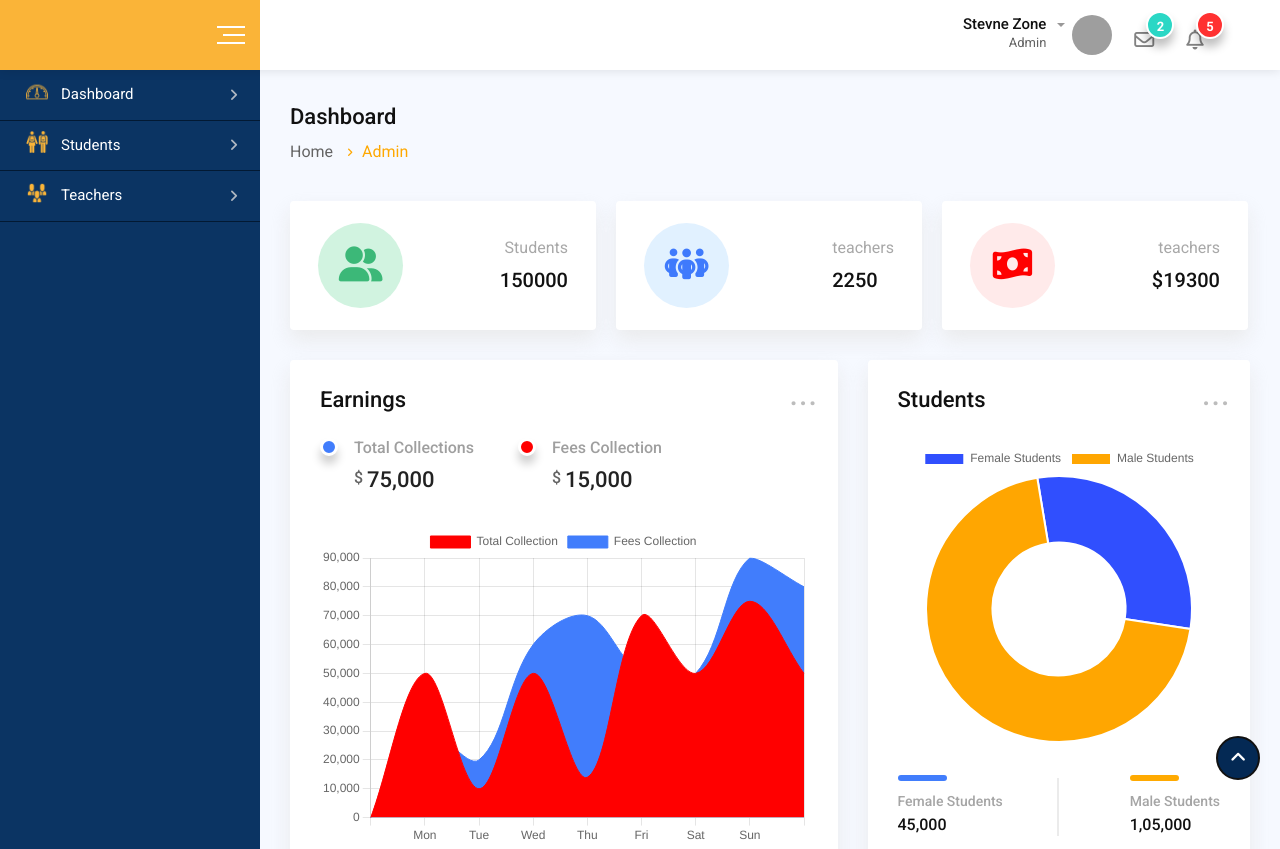
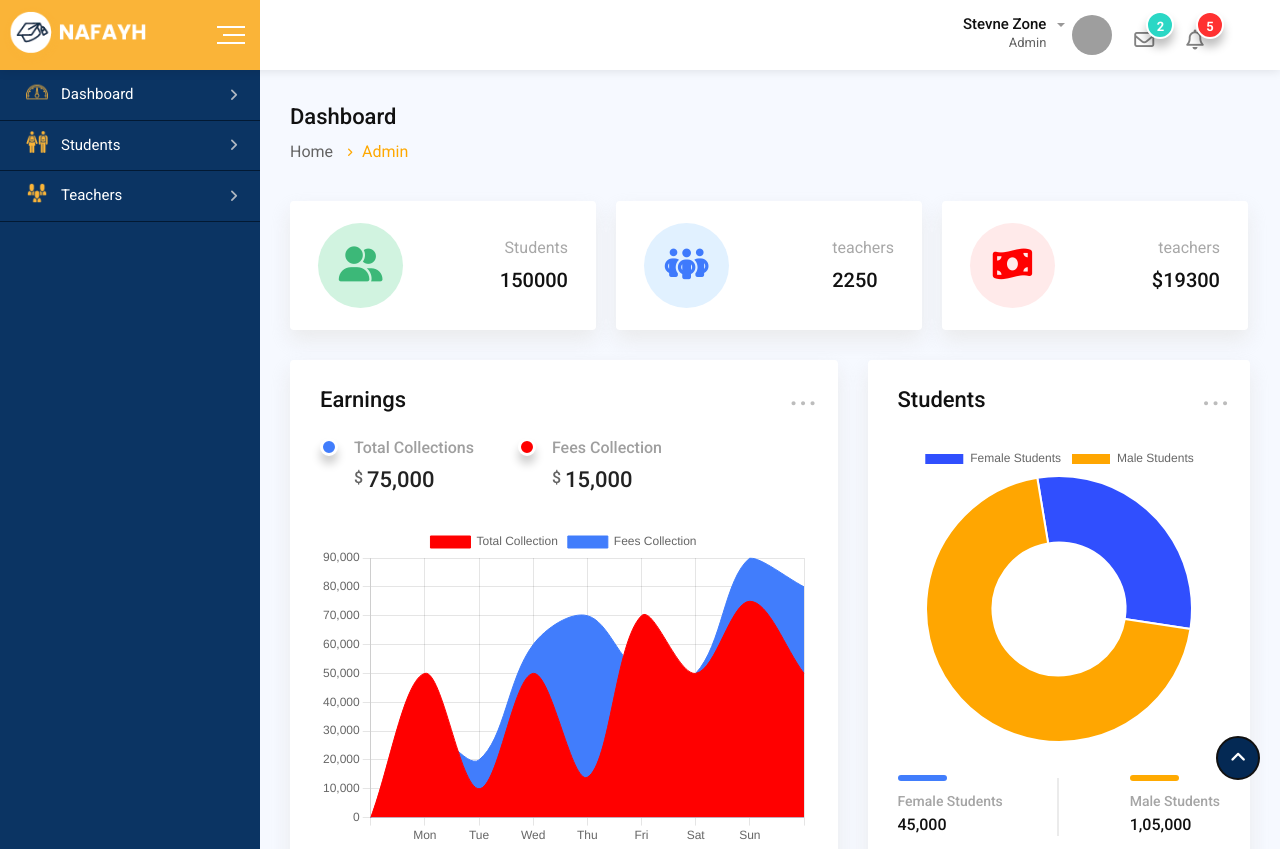
Before and after one commit to scriptdimensions/school-managment, a plain HTML site: page index.html in a window 1280 px wide. Shown: the top 849 px of the page. Drawn offline with nearby package versions, Linux system fonts and the light colour scheme; grey boxes are pictures that could not be loaded.

Commit message:
logo added

```diff
--- a/assets/css/style.css
+++ b/assets/css/style.css
@@ -137,8 +137,14 @@ body {
     height: 100%;
     width: 260px;
     transition: 0.3s;
-}
-
+    display: flex;
+}.main-logo  img{
+        max-width: 147px;
+        object-fit: contain;
+}
+.sidebar-collapsed.main-logo img{
+    display: none;
+}
 .sidebar-collapsed.main-logo {
     width: 80px;
     -webkit-box-pack: center;
--- a/index.html
+++ b/index.html
@@ -18,6 +18,7 @@
     <div class="dashboard">
         <header class="header">
             <div class="main-logo">
+                <a href="#"><img src="assets/images/dashboard-logo.png" alt=""></a>
                 <button type="button" class="item-link">
                     <span class="icon-wrap">
                         <span></span>
```
Also changed, not shown: assets/images/dashboard-logo.png (added).
